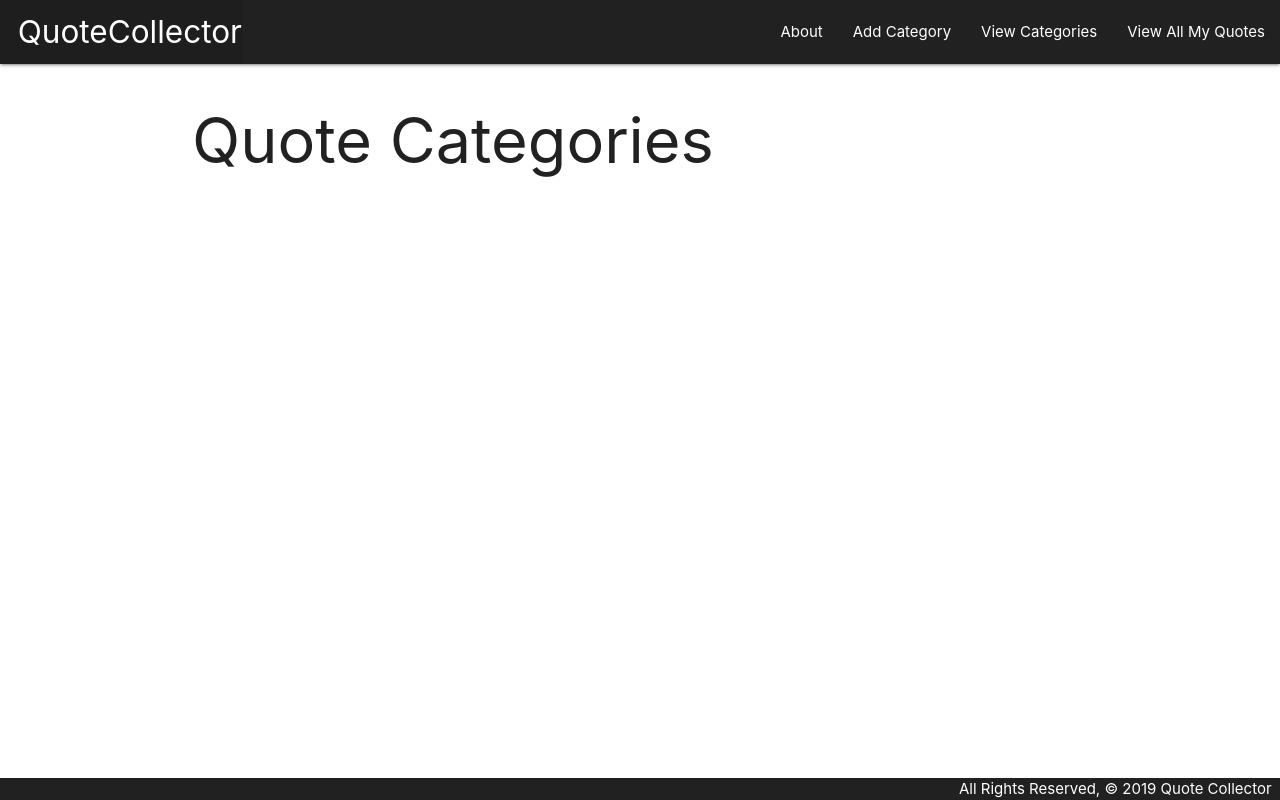
After one commit to mo-shawa/quotecollector, a Django app: page /categories/ in a window 1280 px wide. The commit adds this page. Run offline with Django 3.2, Linux system fonts and the light colour scheme; data that the repository does not hold is empty.

Commit message:
collector lab part 5

```diff
--- a/main_app/admin.py
+++ b/main_app/admin.py
@@ -1,6 +1,7 @@
 from django.contrib import admin
-from .models import Quote, Fan
+from .models import Category, Quote, Fan, Category
 # Register your models here.
 
+admin.site.register((Category))
 admin.site.register((Quote))
 admin.site.register((Fan))
--- a/main_app/templates/about.html
+++ b/main_app/templates/about.html
@@ -2,6 +2,6 @@
 
 <h1>About the Quote Collector</h1>
 <hr />
-<p>Quotes y'all</p>
+<p>{{ Quote.objects.count }} Quotes y'all</p>
 
 {% endblock %}
--- a/main_app/templates/base.html
+++ b/main_app/templates/base.html
@@ -24,6 +24,8 @@
 				</ul>
 				<ul class="right">
 					<li><a href="{% url 'about' %}">About</a></li>
+					<li><a href="{% url 'cat_create' %}">Add Category</a></li>
+					<li><a href="{% url 'cat_list' %}">View Categories</a></li>
 
 					<li><a href="{% url 'index' %}">View All My Quotes</a></li>
 				</ul>
--- /dev/null
+++ b/main_app/templates/main_app/category_list.html
@@ -0,0 +1,14 @@
+{% extends 'base.html' %}
+{% block content %}
+<h1>Quote Categories</h1>
+
+{% for cat in category_list %}
+    <a href="{% url 'cat_detail' cat.id %}">
+        <div class="card">
+            <div class="card-content"> <span class="card-title">{{cat.name}}</span></div>
+        </div>
+    </a>
+
+{% endfor %}
+
+{% endblock %}
--- a/main_app/templates/main_app/quote_form.html
+++ b/main_app/templates/main_app/quote_form.html
@@ -14,4 +14,10 @@
     </table>
     <input type="submit" value="Submit" class="btn">
   </form>
+
+  <script>
+      var selectEl = document.getElementById('id_categories');
+  M.FormSelect.init(selectEl);
+
+  </script>
 {% endblock %}
--- a/main_app/urls.py
+++ b/main_app/urls.py
@@ -9,5 +9,10 @@ urlpatterns = [
     path('quotes/new/', views.QuoteCreate.as_view(), name='create'),
     path('quotes/<int:pk>/update', views.QuoteUpdate.as_view(), name='quote_update'),
     path('quotes/<int:pk>/delete', views.QuoteDelete.as_view(), name='quote_delete'),
-    path('quotes/<int:quote_id>/add_fan/', views.add_fan, name='add_fan')
+    path('quotes/<int:quote_id>/add_fan/', views.add_fan, name='add_fan'),
+    path('quotes/<int:quote_id>/assoc_cat/<int:cat_id>/', views.assoc_cat, name='assoc_cat'),
+    path('categories/', views.CatList.as_view(), name='cat_list'),
+    path('categories/<int:pk>/', views.CatDetail.as_view(), name='cat_detail'),
+    path('categories/create/', views.CatCreate.as_view(), name='cat_create')
+
 ]
--- a/main_app/views.py
+++ b/main_app/views.py
@@ -1,7 +1,8 @@
 from django.db.models import fields
 from django.shortcuts import render, redirect
+from django.views.generic.detail import DetailView
 from django.views.generic.edit import UpdateView
-from .models import Quote
+from .models import Quote, Category
 from django.views.generic import ListView, CreateView, DeleteView
 from .forms import FanForm
 
@@ -23,8 +24,9 @@ def quotes_index(request):
 
 def quotes_detail(request, quote_id):
     quote = Quote.objects.get(id=quote_id)
+    remaining_cats = Category.objects.exclude(id__in =quote.categories.all().values_list('id'))
     fan_form = FanForm()
-    return render(request, "quotes/detail.html", {"quote": quote, "fan_form": fan_form})
+    return render(request, "quotes/detail.html", {"quote": quote, "fan_form": fan_form, 'cats' : remaining_cats})
 
 
 class QuoteCreate(CreateView):
@@ -41,6 +43,17 @@ class QuoteDelete(DeleteView):
     model = Quote
     success_url = "/quotes/"
 
+class CatList(ListView):
+    model = Category
+
+class CatDetail(DetailView):
+    model = Category
+    fields = '__all__'
+
+class CatCreate(CreateView):
+    model = Category
+    fields = '__all__'
+    success_url = '/categories/'
 
 def add_fan(request, quote_id):
     form = FanForm(request.POST)
@@ -49,3 +62,7 @@ def add_fan(request, quote_id):
         new_fan.quote_id = quote_id
         new_fan.save()
     return redirect("detail", quote_id=quote_id)
+
+def assoc_cat(request,quote_id,cat_id):
+    Quote.objects.get(id=quote_id).categories.add(cat_id)
+    return redirect('detail', quote_id=quote_id)
```
Also changed, not shown: main_app/models.py (+11 -0 lines), main_app/templates/categories/detail.html (added, +9 -0 lines), main_app/templates/main_app/category_detail.html (added, +15 -0 lines), main_app/templates/main_app/category_form.html (added, +11 -0 lines), main_app/templates/quotes/detail.html (+44 -0 lines), main_app/migrations/0001_initial.py, main_app/migrations/0002_fan.py (deleted).
